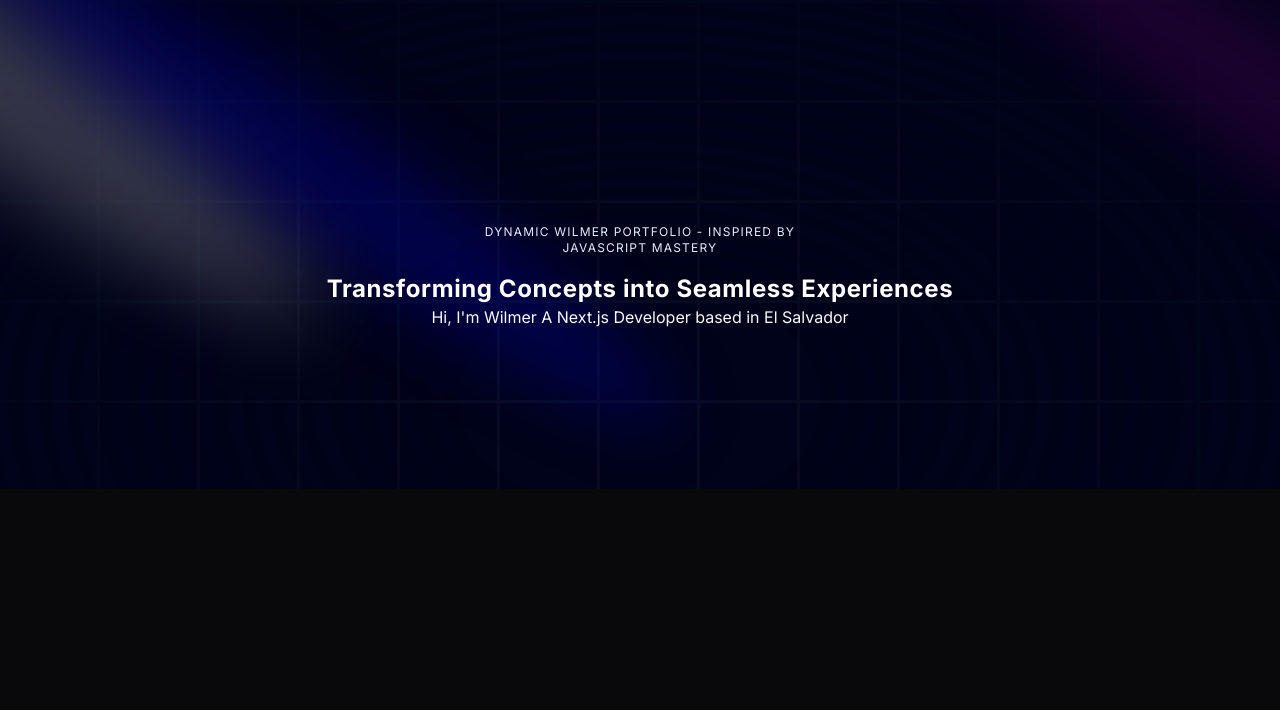
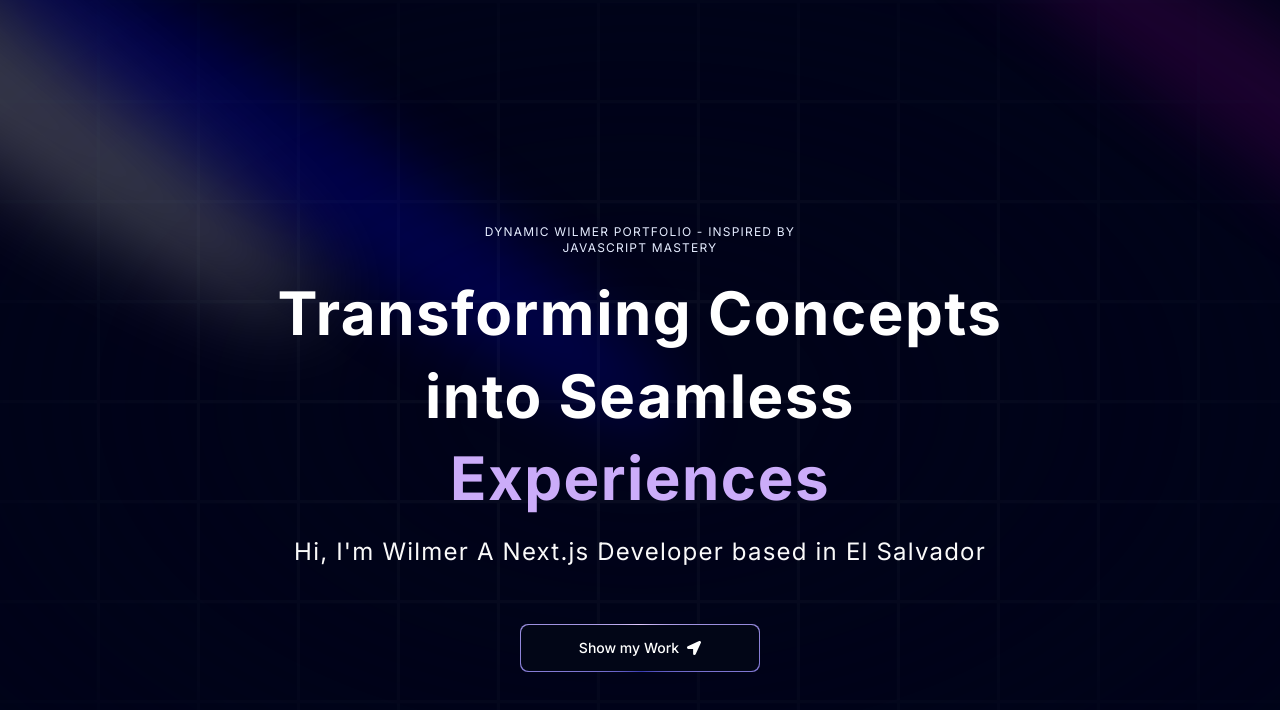
Before and after one commit to wkatir/nextjs-portfolio-unoptimized, a Next.js app: page / in a window 1280 px wide. Shown: the top 710 px of the page. Built offline with nearby package versions, Linux system fonts and the light colour scheme.

Commit message:
feat(hero): finishing styling this section

```diff
--- a/components/Hero.tsx
+++ b/components/Hero.tsx
@@ -1,5 +1,7 @@
 import { Spotlight } from './ui/Spotlight';
 import { TextGenerateEffect } from './ui/text-generate-effect';
+import MagicButton from './ui/MagicButton';
+import { FaLocationArrow } from 'react-icons/fa';
 const Hero = () => {
   return (
     <div className="pb-20 pt-36">
@@ -15,9 +17,15 @@
       <div className='max-w-[89vw] md:max-w-2xl lg:max-w-[60vw] flex flex-col items-center justify-center'>
       <h2 className='uppercase tracking-widest text-xs text-center text-blue-100 max-w-80'>Dynamic Wilmer Portfolio - Inspired by JavaScript Mastery</h2>
       <TextGenerateEffect className='text-center text-[40px] md:text-5xl lg:text-6xl' words='Transforming Concepts into Seamless Experiences'></TextGenerateEffect>
-      <p className='text-center'>
+      <p className='text-center md:tracking-wider mb-4 text-sm md:text-lg lg:text-2xl'>
         Hi, I&apos;m Wilmer A Next.js Developer based in El Salvador
       </p>
+      <a href="#about">
+        <MagicButton title="Show my Work"
+        icon={<FaLocationArrow />}
+        position='right'
+        />
+      </a>
       </div>
       </div>
     </div>
--- /dev/null
+++ b/components/ui/MagicButton.tsx
@@ -0,0 +1,17 @@
+
+const MagicButton = ({title, icon, position, handleClick, otherClasses} : {
+    title: string; icon: React.ReactNode, position:string; handleClick?: () => void; otherClasses?:string
+} ) => {
+    return (
+        <button className="relative inline-flex h-12 w-full overflow-hidden rounded-lg p-[1px] focus:outline-none md:w-60 md:mt-10">
+            <span className="absolute inset-[-1000%] animate-[spin_2s_linear_infinite] bg-[conic-gradient(from_90deg_at_50%_50%,#E2CBFF_0%,#393BB2_50%,#E2CBFF_100%)]" />
+            <span className={`inline-flex h-full w-full cursor-pointer items-center justify-center rounded-lg bg-slate-950 px-7 text-sm font-medium text-white backdrop-blur-3xl gap-2 ${otherClasses}`}>
+                {position === "left" && icon}
+                {title}
+                {position === "right" && icon}
+            </span>
+        </button>
+    )
+}
+
+export default MagicButton
--- a/components/ui/text-generate-effect.tsx
+++ b/components/ui/text-generate-effect.tsx
@@ -37,7 +37,7 @@
           return (
             <motion.span
               key={word + idx}
-              className="dark:text-white text-black opacity-0"
+              className={`${idx > 3 ? "text-purple": "dark:text-white text-black" } opacity-0`}
               style={{
                 filter: filter ? "blur(10px)" : "none",
               }}
@@ -52,8 +52,8 @@
 
   return (
     <div className={cn("font-bold", className)}>
-      <div className="mt-4">
-        <div className=" dark:text-white text-black text-2xl leading-snug tracking-wide">
+      <div className="my-4">
+        <div className=" dark:text-white text-black leading-snug tracking-wide">
           {renderWords()}
         </div>
       </div>
--- a/package.json
+++ b/package.json
@@ -16,6 +16,7 @@
     "next-themes": "^0.4.3",
     "react": "^18.3.1",
     "react-dom": "^18.3.1",
+    "react-icons": "^5.3.0",
     "tailwind-merge": "^2.5.5",
     "tailwindcss-animate": "^1.0.7"
   },
```
Also changed, not shown: 1 other file (tests, documents, lock files or other folders).
